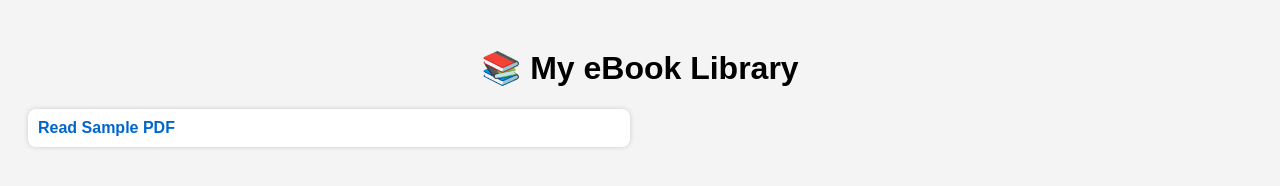
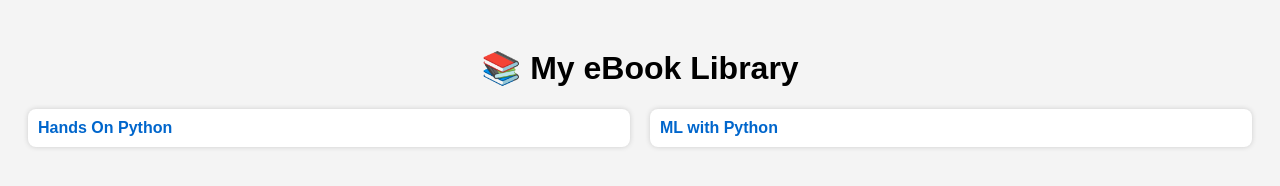
Before and after one commit to themusicaldeveloper/ebook-library, a plain HTML site: page index.html in a window 1280 px wide. Drawn offline with Linux system fonts and the light colour scheme.

Commit message:
New Commit

```diff
--- /dev/null
+++ b/books.json
@@ -0,0 +1,4 @@
+[
+  { "title": "Hands On Python", "file": "books/sample.pdf" },
+  { "title": "ML with Python", "file": "books/MLwithPython.epub" }
+]
--- a/index.html
+++ b/index.html
@@ -12,8 +12,23 @@
 </head>
 <body>
   <h1>📚 My eBook Library</h1>
-  <div class="book-list">
-    <div class="book"><a href="pdf-reader.html?file=books/sample.pdf" target="_blank">Read Sample PDF</a></div>
-  </div>
+  <div class="book-list" id="bookList"></div>
+
+  <script>
+    fetch('books.json')
+      .then(res => res.json())
+      .then(books => {
+        const list = document.getElementById("bookList");
+        books.forEach(book => {
+          const isPdf = book.file.toLowerCase().endsWith(".pdf");
+          const isEpub = book.file.toLowerCase().endsWith(".epub");
+          const reader = isPdf ? "pdf-reader.html" : isEpub ? "epub-reader.html" : "#";
+          const card = `<div class="book">
+              <a href="${reader}?file=${encodeURIComponent(book.file)}" target="_blank">${book.title}</a>
+            </div>`;
+          list.innerHTML += card;
+        });
+      });
+  </script>
 </body>
 </html>
```
